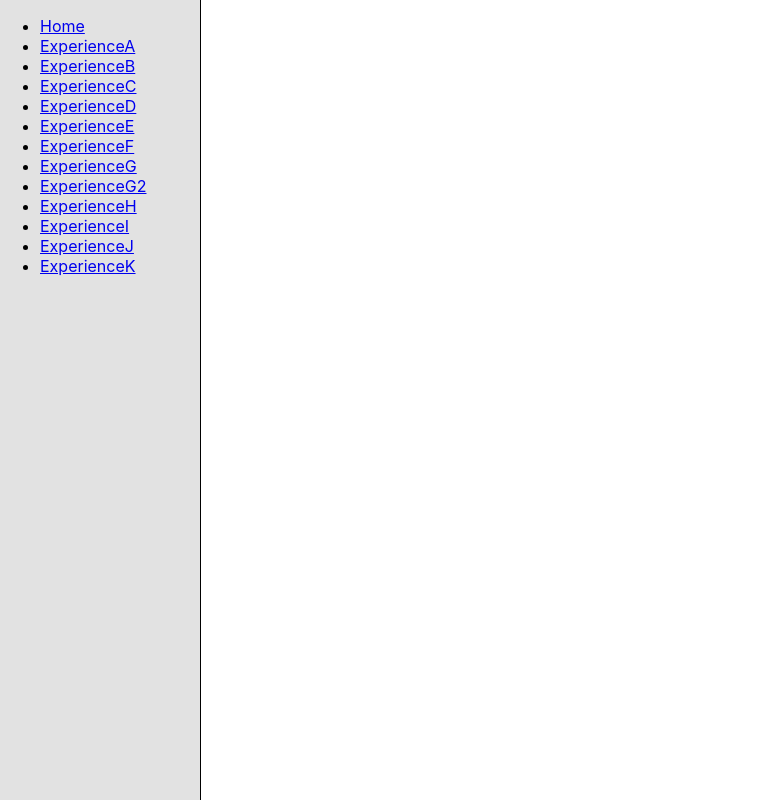
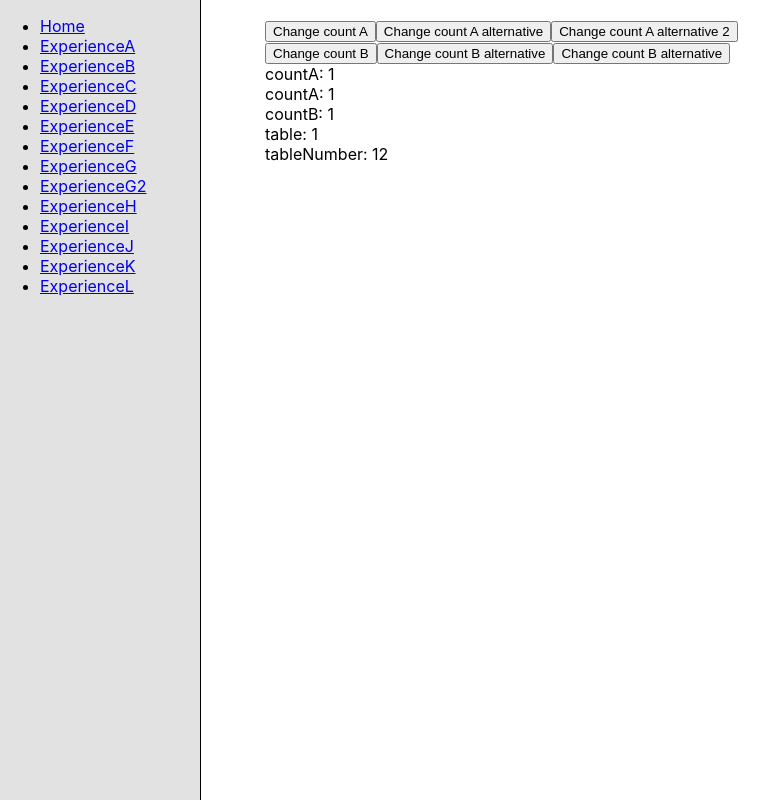
Before and after one commit to JustalK/LABORATORY, a React (Create React App) app in the folder JavaScript/React/: page /experience_l in a window 1280 px wide. Shown: the whole page, without its empty margins (0-778 px from the left). Built offline with nearby package versions, Linux system fonts and the light colour scheme.

Commit message:
[FEATURE] Adding a test on nesting useState

```diff
--- a/JavaScript/React/src/App.js
+++ b/JavaScript/React/src/App.js
@@ -18,6 +18,7 @@ import ExperienceH from './ExperienceH'
 import ExperienceI from './ExperienceI'
 import ExperienceJ from './ExperienceJ'
 import ExperienceK from './ExperienceK'
+import ExperienceL from './ExperienceL'
 
 function App() {
   return (
@@ -65,6 +66,9 @@ function App() {
               <li>
                 <Link to="/experience_k">ExperienceK</Link>
               </li>
+              <li>
+                <Link to="/experience_l">ExperienceL</Link>
+              </li>
             </ul>
           </nav>
         </div>
@@ -106,6 +110,9 @@ function App() {
             <Route path="/experience_k">
               <ExperienceK />
             </Route>
+            <Route path="/experience_l">
+              <ExperienceL />
+            </Route>
             <Route path="/">
             </Route>
           </Switch>
--- /dev/null
+++ b/JavaScript/React/src/ExperienceL/index.js
@@ -0,0 +1,61 @@
+import React, { useState } from "react";
+
+/**
+* Playing with the useState for nesting the function
+**/
+const ExperienceL = () => {
+  /**
+  * This one will only show 1
+  **/
+  const table = [1, () => {
+    return 2
+  }]
+  /**
+  * This one will show 12
+  **/
+  const tableNumber = [1, 2]
+  /**
+  * This one will show 1 on first call but not on re-render
+  **/
+  const [countA, setCountA] = useState(useState(1))
+  /**
+  * This one will show 1 on first call but not on re-render
+  **/
+  const [countB, setCountB] = useState(useState(useState(1)))
+  /**
+  * But you cannot put a hook inside a callback
+  * const [countC, setCountC] = useState(() => {
+  *    useState(1)
+  * })
+  **/
+
+  return (
+    <div>
+      <button onClick={() => setCountA(c => c + 1)}>
+        Change count A
+      </button>
+      <button onClick={() => setCountA(c => c[0] + 1)}>
+        Change count A alternative
+      </button>
+      <button onClick={() => setCountA(c => c[0] ? c[0] + 1 : c + 1)}>
+        Change count A alternative 2
+      </button><br />
+      <button onClick={() => setCountB(c => c + 1)}>
+        Change count B
+      </button>
+      <button onClick={() => setCountB(c => c[0] + 1)}>
+        Change count B alternative
+      </button>
+      <button onClick={() => setCountB(c => c[0] && c[0][0] ? c[0][0] + 1 : c + 1)}>
+        Change count B alternative
+      </button>
+      <div>countA: {countA}</div>
+      <div>countA: {countA}</div>
+      <div>countB: {countB}</div>
+      <div>table: {table}</div>
+      <div>tableNumber: {tableNumber}</div>
+    </div>
+  );
+}
+
+export default ExperienceL;
```
Also changed, not shown: 1 other file (tests, documents, lock files or other folders).
